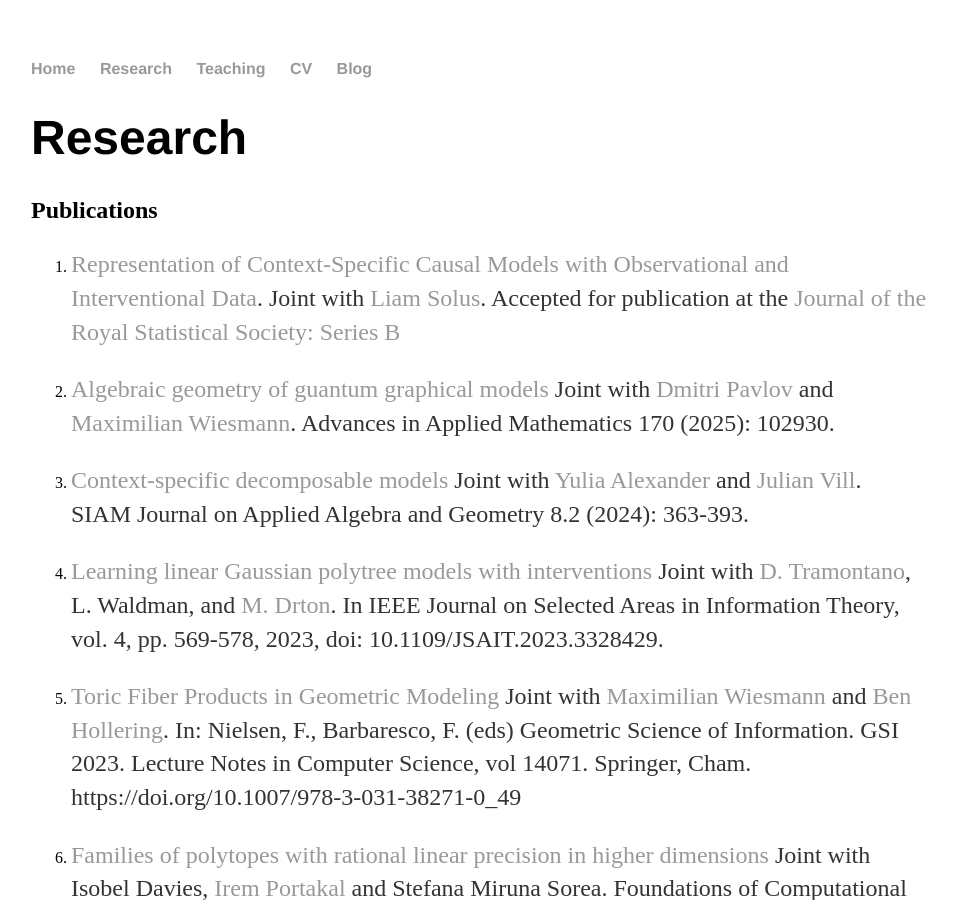
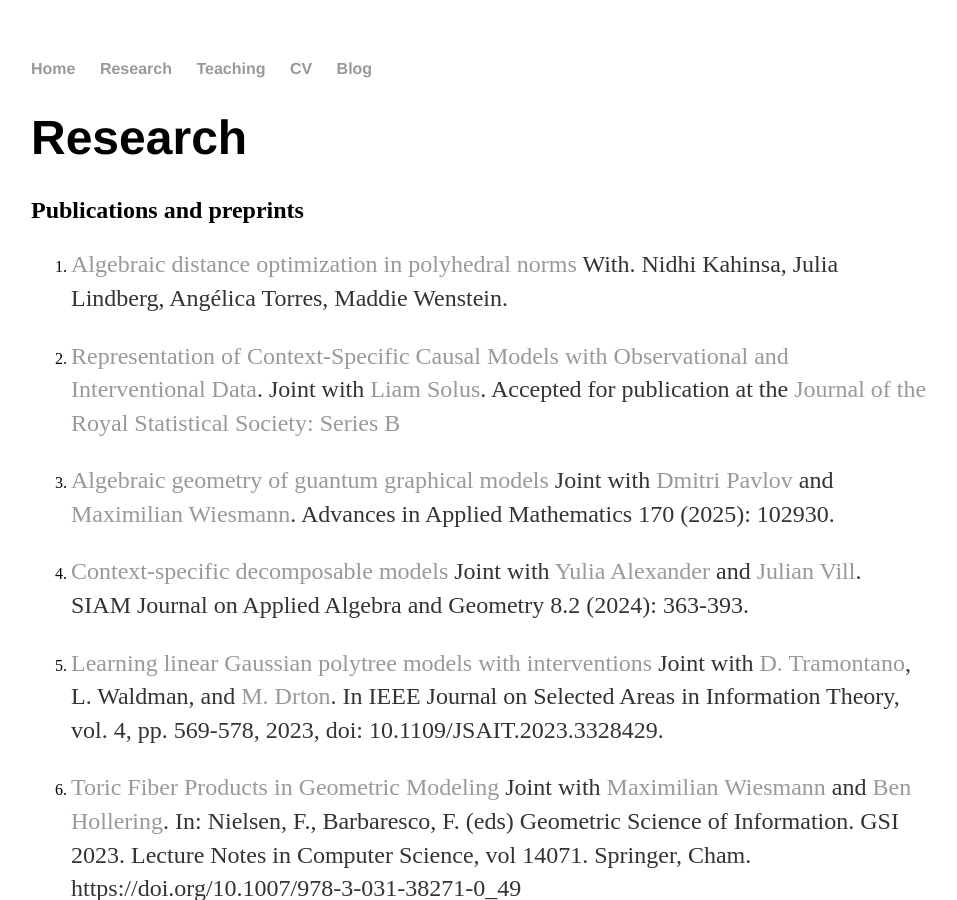
Before and after one commit to emduart2/emduart2.github.io, a Jekyll site: the page built from about/index.md, in a window 1280 px wide and 900 px high. Shown: the whole window, without its empty margins (161-1118 px from the left). Built offline with Jekyll 4.4.1, drawn with Linux system fonts in a browser that asks for light colours.

Commit message:
added arxiv article

```diff
--- a/about/index.md
+++ b/about/index.md
@@ -7,7 +7,9 @@ title: Research
 
 
 
-## Publications
+## Publications and preprints
+
+1. [Algebraic distance optimization in polyhedral norms](https://arxiv.org/html/2604.19479v1) With. Nidhi Kahinsa, Julia Lindberg, Angélica Torres, Maddie Wenstein.
 
 1. [Representation of Context-Specific Causal Models with Observational and Interventional Data](https://arxiv.org/abs/2101.09271). Joint with [Liam Solus](https://people.kth.se/~solus/). Accepted for publication at the [Journal of the Royal Statistical Society: Series B](https://academic.oup.com/jrsssb)
 
```
